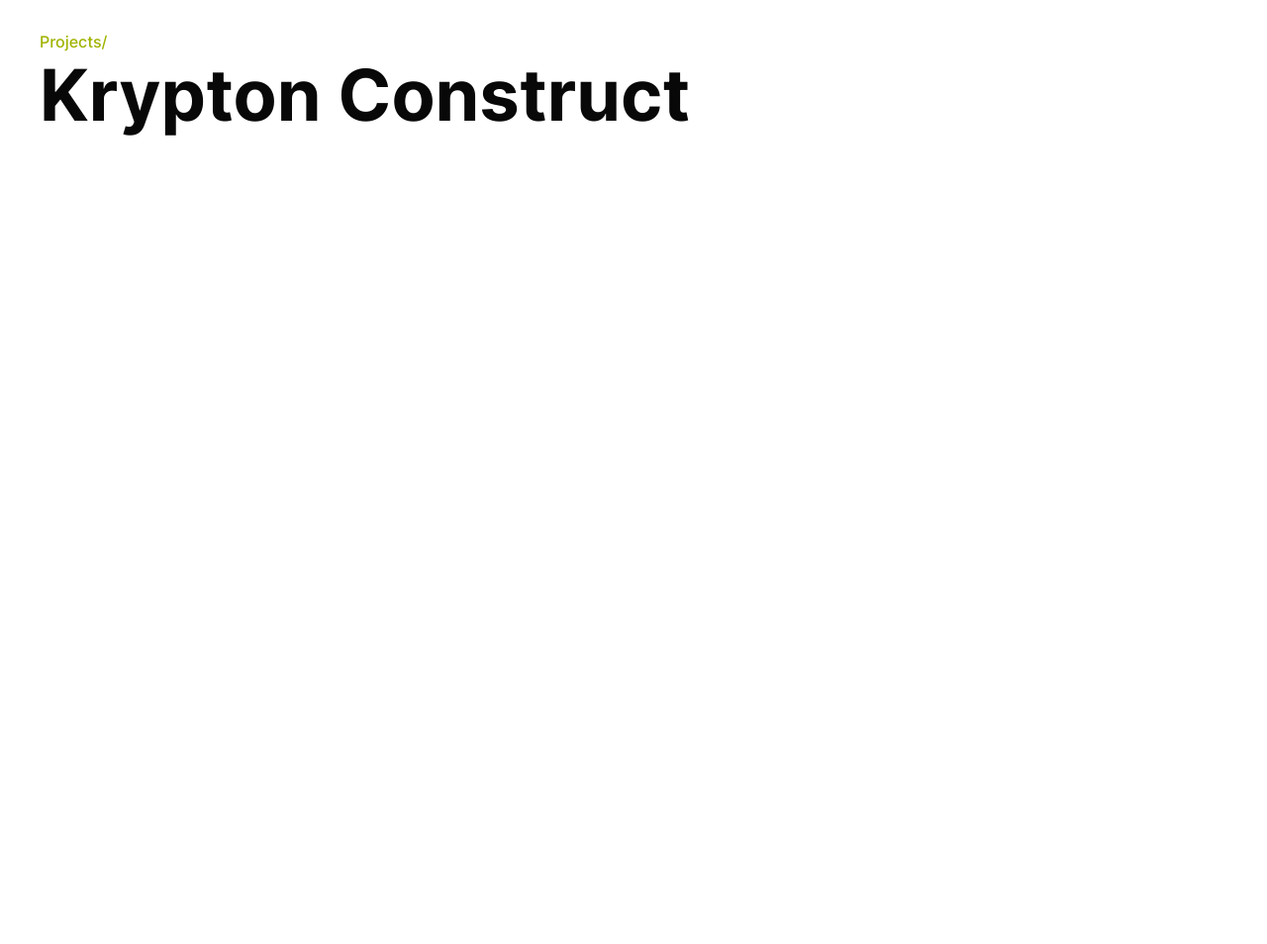
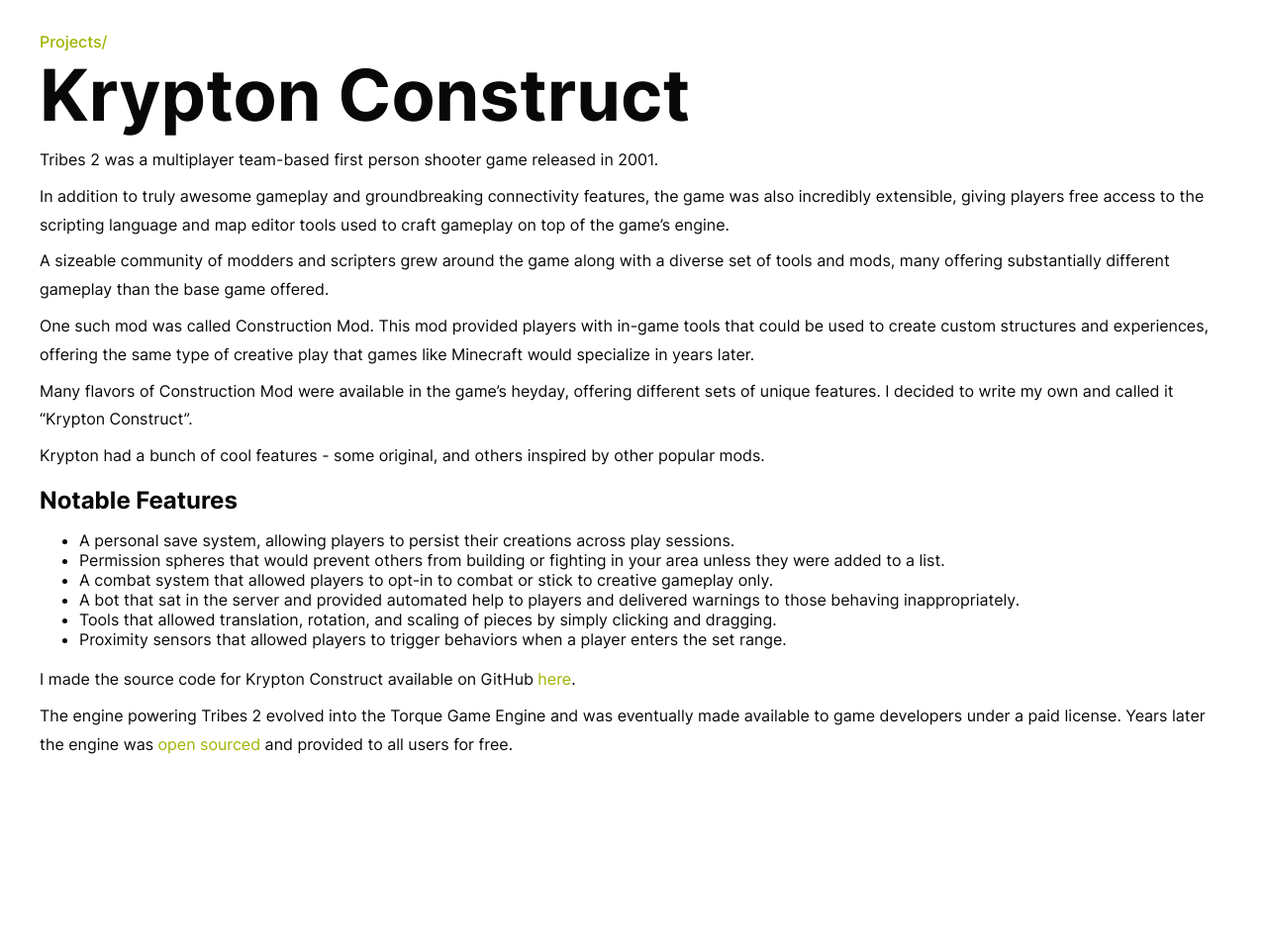
Before and after one commit to haydenmc/haydenmc.github.io, a Jekyll site: the page built from _projects/2007-Krypton-Construct-Tribes-2-Mod.md, in a window 1280 px wide. Shown: the whole page at 99% size. Built offline with Jekyll 4.4.1, drawn with Linux system fonts in a browser that asks for light colours; before the commit the page ends 900 px from its top, so only the background shows below that.

Commit message:
Added Krypton article

```diff
--- a/_projects/2007-Krypton-Construct-Tribes-2-Mod.md
+++ b/_projects/2007-Krypton-Construct-Tribes-2-Mod.md
@@ -6,3 +6,51 @@
 description: Krypton Construct was a mod for the multiplayer shooter Tribes 2 that allowed players to build custom structures together.
 icon: krypton.svg
 ---
+
+Tribes 2 was a multiplayer team-based first person shooter game released in
+2001.
+
+In addition to truly awesome gameplay and groundbreaking connectivity
+features, the game was also incredibly extensible, giving players free access
+to the scripting language and map editor tools used to craft gameplay on top of
+the game's engine.
+
+A sizeable community of modders and scripters grew around the game along with
+a diverse set of tools and mods, many offering substantially different gameplay
+than the base game offered.
+
+One such mod was called Construction Mod. This mod provided players with in-game
+tools that could be used to create custom structures and experiences, offering
+the same type of creative play that games like Minecraft would specialize in
+years later.
+
+Many flavors of Construction Mod were available in the game's heyday, offering
+different sets of unique features. I decided to write my own and called it
+"Krypton Construct".
+
+Krypton had a bunch of cool features - some original, and others inspired by
+other popular mods.
+
+## Notable Features
+
+ - A personal save system, allowing players to persist their creations across
+   play sessions.
+ - Permission spheres that would prevent others from building or fighting in
+   your area unless they were added to a list.
+ - A combat system that allowed players to opt-in to combat or stick to creative
+   gameplay only.
+ - A bot that sat in the server and provided automated help to players and
+   delivered warnings to those behaving inappropriately.
+ - Tools that allowed translation, rotation, and scaling of pieces by simply
+   clicking and dragging.
+ - Proximity sensors that allowed players to trigger behaviors when a player
+   enters the set range.
+
+I made the source code for Krypton Construct available on GitHub
+[here](https://github.com/haydenmc/Krypton).
+
+The engine powering Tribes 2 evolved into the Torque Game Engine and was
+eventually made available to game developers under a paid license. Years later
+the engine was
+[open sourced](https://github.com/TorqueGameEngines/Torque3D) and provided to
+all users for free.
```
